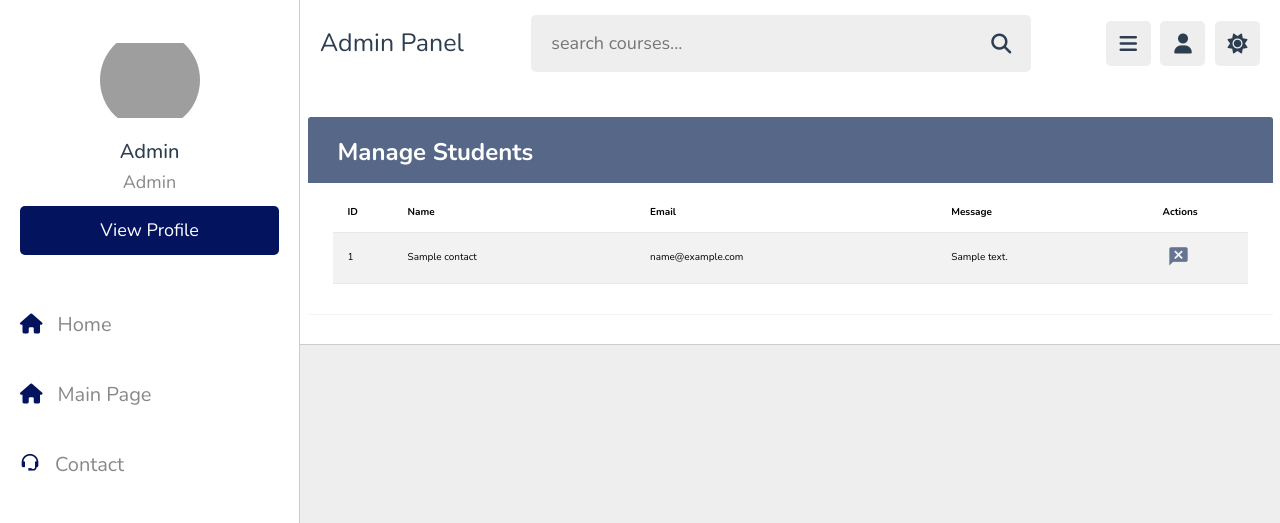
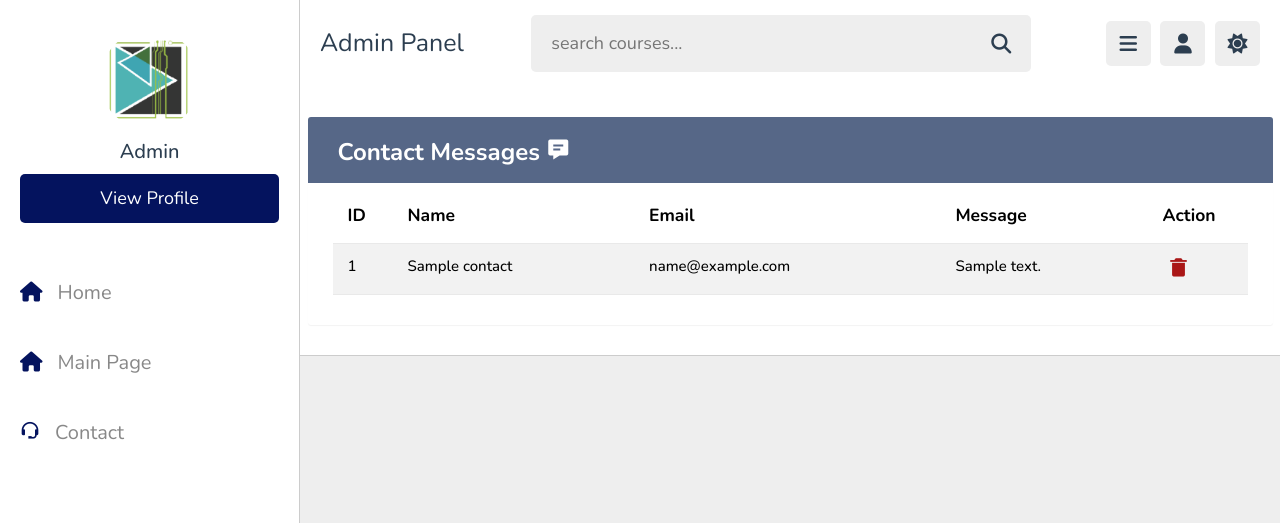
Before and after one commit to fathallah7/University-Informative-Website, a PHP site: page /admin/contact.php in a window 1280 px wide. Shown: the top 523 px of the page. Run offline with PHP 8.4, Linux system fonts and the light colour scheme; tables that the repository leaves empty or names only in its code hold one stand-in row (values such as "Sample post"); some libraries are stand-ins or nearby versions; grey boxes are pictures that could not be loaded.

Commit message:
not important

```diff
--- a/admin/contact.php
+++ b/admin/contact.php
@@ -49,7 +49,7 @@ include 'includes/conn.php';
         <div class="table-title">
             <div class="row">
                 <div class="col-sm-6">
-                    <h2><b>Manage Students</b></h2>
+                    <h2><b>Contact Messages</b> <i class='bx bxs-message-detail'></i> </h2>
                 </div>
             </div>
         </div>
@@ -59,11 +59,11 @@ include 'includes/conn.php';
 
             <thead>
                 <tr>
-                    <th>ID</th>
-                    <th>Name</th>
-                    <th>Email</th>
-                    <th>Message</th>
-                    <th>Actions</th>
+                    <th><h3><b>ID</b></h3></th>
+                    <th><h3><b>Name</b></h3></th>
+                    <th><h3><b>Email</b></h3></th>
+                    <th><h3><b>Message</b></h3></th>
+                    <th><h3><b>Action</b></h3></th>
                 </tr>
             </thead>
 
@@ -75,11 +75,11 @@ include 'includes/conn.php';
                             while ($row = mysqli_fetch_assoc($result)) {
                                 ?>
                 <tr>
-                    <td>  <?php  echo $row['id'] ?>  </td>
-                    <td><?php  echo $row['name'] ?></td>
-                    <td><?php  echo $row['email'] ?></td>
-                    <td><?php  echo $row['message'] ?></td>
-                    <td><a href="back/handle_contact_admin.php?id=<?php echo $row['id']; ?>"><i class='bx bxs-comment-x'></i></a></td>
+                    <td><h4><?php  echo $row['id'] ?></h4></td>
+                    <td><h4><?php  echo $row['name'] ?></h4></td>
+                    <td><h4><?php  echo $row['email'] ?></h4></td>
+                    <td><h4><?php  echo $row['message'] ?></h4></td>
+                    <td><a href="back/handle_contact_admin.php?id=<?php echo $row['id']; ?>"><i style="color: #a30000; " class='bx bxs-trash-alt'></i></a></td>
                 </tr>
                 <?php
             }
--- a/admin/includes/header.php
+++ b/admin/includes/header.php
@@ -17,9 +17,7 @@
       </div>
 
 
-
    </section>
-
 
    <div class="side-bar">
 
@@ -28,16 +26,15 @@
       </div>
 
       <div class="profile">
-      <img src="assets/imgs/admin.avif" class="image" alt="">
+         <img src="assets/imgs/log.png" class="image" alt="">
          <h3 class="name">Admin</h3>
-      <p class="role">Admin</p>
-      <a href="profile.html" class="btn">view profile</a>
+         <a href="#" class="btn">view profile</a>
       </div>
 
       <nav class="navbar">
          <a href="index.php"><i class="fas fa-home"></i><span>Home</span></a>
          <a href="#"><i class="fas fa-home"></i><span>Main Page</span></a>
-      <a href="contact.php"><i class='bx bx-support' ></i><span>Contact</span></a>
+         <a href="contact.php"><i class='bx bx-support'></i><span>Contact</span></a>
       </nav>
 
    </div>
--- a/includes/header.php
+++ b/includes/header.php
@@ -3,7 +3,7 @@
 <div class="header-top">
     <div class="container">
         <div class="logo">
-            <a href="#">
+            <a href="index.php">
                 <img src="assets/imgs/log.png" alt="logo">
             </a>
         </div>
```
Also changed, not shown: admin/assets/imgs/log.png (added). Lines whose indentation alone changed are shown as unchanged.
